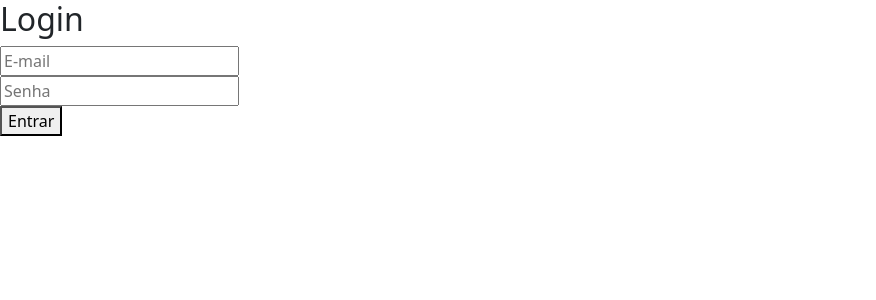
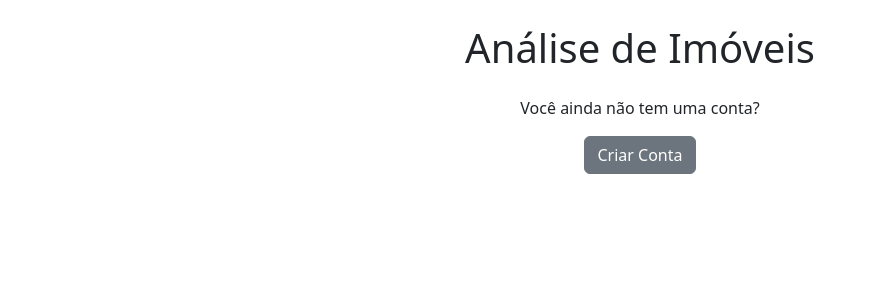
Before and after one commit to RafaelMoura11/frontend-pi, a React (Create React App) app: page / in a window 1280 px wide. Shown: the top 300 px of the page, without its empty margins (0-876 px from the left). Built offline with nearby package versions, Linux system fonts and the light colour scheme.

Commit message:
Refactor App component to manage registration state and simplify login handling

```diff
--- a/src/App.jsx
+++ b/src/App.jsx
@@ -1,29 +1,21 @@
-import React, { useState, useEffect } from 'react';
-import Login from './Login';
-import Protected from './Protected';
+import React, { useState } from 'react';
+import 'bootstrap/dist/css/bootstrap.min.css';
+import Register from './Register';
 
 function App() {
-  const [logado, setLogado] = useState(false);
-
-  useEffect(() => {
-    const token = localStorage.getItem('token');
-    setLogado(!!token);
-  }, []);
-
-  const handleLogout = () => {
-    localStorage.removeItem('token');
-    setLogado(false);
-  };
+  const [isRegistering, setIsRegistering] = useState(false);
 
   return (
-    <div className="App">
-      {logado ? (
-        <>
-          <button onClick={handleLogout}>Sair</button>
-          <Protected />
-        </>
+    <div className="container">
+      <h1 className="my-4 text-center">Análise de Imóveis</h1>
+      {isRegistering ? (
+        <Register onSwitchToLogin={() => setIsRegistering(false)} />
       ) : (
-        <Login onLoginSuccess={() => setLogado(true)} />
+        <div className="text-center">
+          {/* Aqui você colocaria o seu componente de Login */}
+          <p>Você ainda não tem uma conta?</p>
+          <button className="btn btn-secondary" onClick={() => setIsRegistering(true)}>Criar Conta</button>
+        </div>
       )}
     </div>
   );
```
